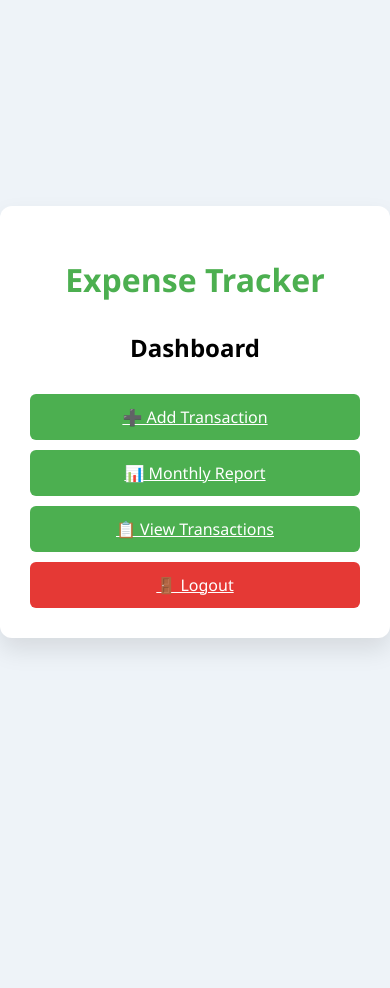
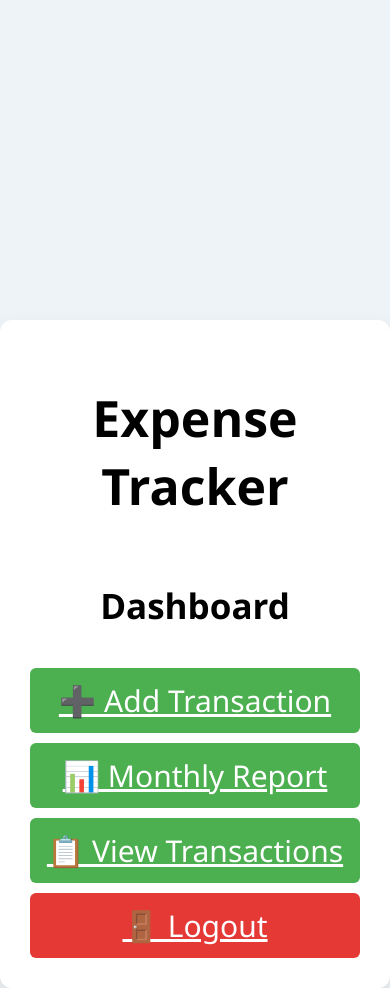
Before and after one commit to Veteesh/expense-tracker-flask, a Flask app: page / in a window 390 px wide. Before the commit the page ends 650 px from the top, so only its background shows below. Run offline with Flask 3, Linux system fonts and the light colour scheme; a user stored in the database is signed in.

Commit message:
Made UI mobile responsive using media queries

```diff
--- a/static/css/style.css
+++ b/static/css/style.css
@@ -18,7 +18,17 @@ body {
     width: 420px;
     padding: 30px;
     border-radius: 12px;
-    box-shadow: 0 12px 25px rgba(0,0,0,0.1);
+    box-shadow: 0 12px 25px rgba(0, 0, 0, 0.1);
+    text-align: center;
+    display: grid;
+    height: auto;
+}
+.card_d{
+    background: #fff;
+    width: 420px;
+    padding: 30px;
+    border-radius: 12px;
+    box-shadow: 0 12px 25px rgba(0, 0, 0, 0.1);
     text-align: center;
     display: grid;
     height: auto;
@@ -35,7 +45,8 @@ body {
 }
 
 /* INPUTS */
-input, select {
+input,
+select {
     width: 100%;
     padding: 12px;
     margin: 8px 0 16px;
@@ -45,7 +56,8 @@ input, select {
 }
 
 /* BUTTONS */
-button, .btn {
+button,
+.btn {
     width: 100%;
     padding: 12px;
     background: #4CAF50;
@@ -57,7 +69,8 @@ button, .btn {
     margin-top: 10px;
 }
 
-button:hover, .btn:hover {
+button:hover,
+.btn:hover {
     background: #43a047;
 }
 
@@ -102,12 +115,83 @@ tr:nth-child(even) {
     justify-content: space-between;
     margin-bottom: 20px;
 }
+
 .nav a {
     text-decoration: none;
     color: #4CAF50;
     font-weight: 600;
 }
+
 /*Register link*/
-.register-link a{
+.register-link a {
     color: #43a047;
 }
+
+/* 📱 MOBILE SPECIFIC FIXES */
+@media (max-width: 1000px) {
+
+    body {
+        align-items: flex-start;
+    }
+
+    .card {
+        width: auto;
+        max-width: 80%;
+        padding: 20px;
+        height: auto;
+        margin-top: 20rem;
+    }
+    .card_d{
+        height: auto;
+        width: 600px;
+        margin-top: 20rem;
+    }
+
+    h1 {
+        font-size: 50px;
+    }
+
+    h2 {
+        font-size: 35px;
+    }
+
+    label {
+        font-size: 30px;
+    }
+
+    input {
+        padding: 25px;
+        font-size: 30px;
+    }
+    select{
+        font-size: 30px;
+    }
+
+    button {
+        font-size: 30px;
+    }
+
+    p {
+        font-size: 30px;
+    }
+
+    th,
+    td {
+        font-size: 25px;
+        padding: 15px;
+    }
+    a{
+        text-align: center;
+        align-content: center;
+        font-size: 30px;
+    }
+    .btn{
+        font-size: 30px;
+    }
+    .link{
+        font-size: 25px;
+    }
+    .nav a{
+        font-size: 30px;
+    }
+}
--- a/templates/dashboard.html
+++ b/templates/dashboard.html
@@ -7,7 +7,7 @@
 </head>
 <body>
 
-<div class="card">
+<div class="card_d">
     <h1>Expense Tracker</h1>
     <h2>Dashboard</h2>
 
```
Also changed, not shown: database.db.
